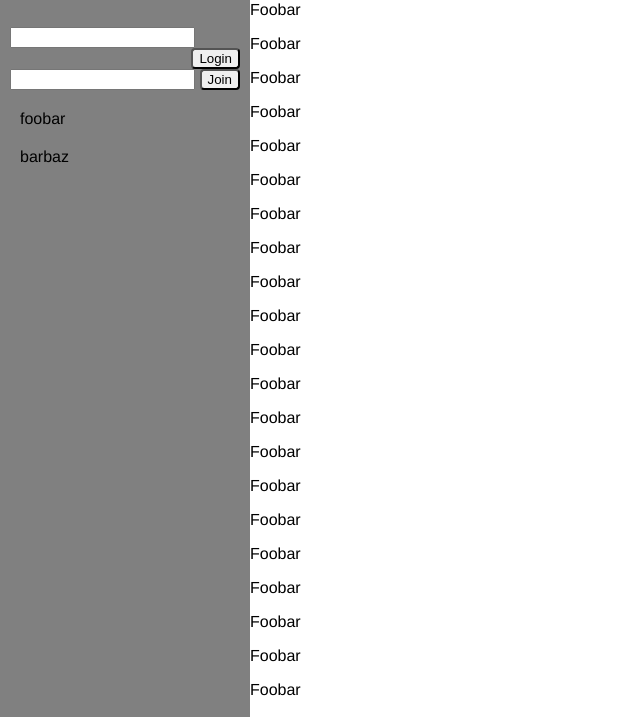
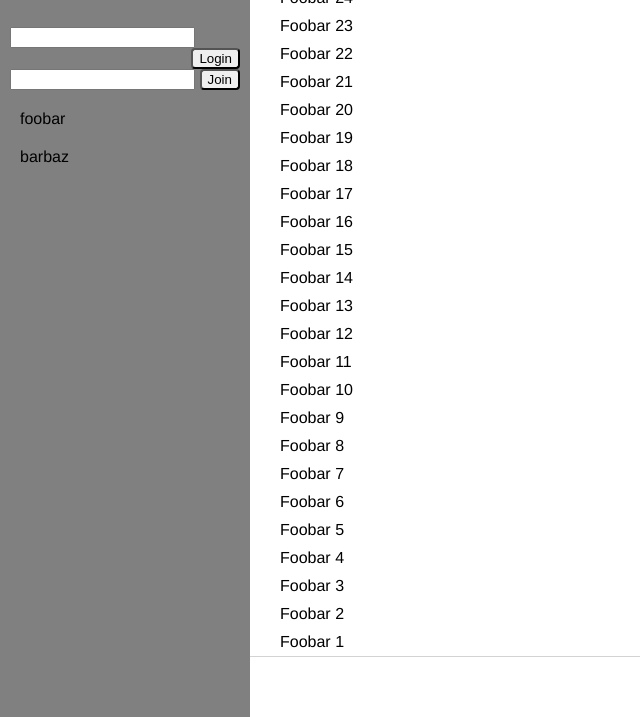
Before and after one commit to ehohenstein/flack, a plain HTML site: page client/static/index.html in a window 1280 px wide. Shown: the part 83-800 px from the top of the page, without its empty margins (0-640 px from the left). Drawn offline with Linux system fonts and the light colour scheme.

Commit message:
layout and style of html chat client mostly done

```diff
--- a/client/static/index.html
+++ b/client/static/index.html
@@ -22,21 +22,14 @@ body {
     display: none;
 }
 
-.wrapper {
-    margin-left: 250px;
-    height: 100%;
-}
-
 .room-list-container, .content {
     height: 100%;
     overflow: auto;
-    float: left;
 }
 
 .room-list-container {
     float: left;
     width: 250px;
-    margin-left: -250px;
     background: grey;
 }
 
@@ -66,16 +59,45 @@ body {
 
 .room-list-container .list-item.room {
     padding-left: 20px;
+    user-select: none;
 }
-
+.root-list-container .list-item.room.selected {
+    background-color: black;
+    font-weight: bold;
+}
 .room-list-container .list-item.room:hover {
     background-color: darkgrey;
     cursor: pointer;
 }
+.root-list-container .list-item.room.selected:hover {
+    background-color: grey;
+}
 
 .content {
+    width: calc(100% - 250px);
+    float: right;
+}
+
+.content-messages {
+    padding: 0px 30px 0px 30px;
+    height: calc(100% - 61px);
+    overflow-y: auto;
+    display: flex;
+    flex-direction: column-reverse;
+}
+
+.content-messages p {
+    margin: 5px 0px 5px 0px;
+}
+
+.content-chatbox {
+    background-color: white;
+    overflow: hidden;
+    position: fixed;
+    bottom: 0;
+    height: 60px;
     width: 100%;
-    float: right;
+    border-top: 1px solid lightgrey;
 }
 
 </style>
@@ -83,7 +105,6 @@ body {
 
 <body>
 
-<div class="wrapper">
 <div class="room-list-container">
   <div class="title">
     <h1>Flack</h1>
@@ -100,82 +121,85 @@ body {
     <div class="list-item join">
       <input type="text" /><button type="button">Join</button/>
     </div>
-    <div class="list-item room">foobar</div>
+    <div class="list-item room selected">foobar</div>
     <div class="list-item room">barbaz</div>
   </div>
 </div>
 <div class="content">
-<p>Foobar</p>
-<p>Foobar</p>
-<p>Foobar</p>
-<p>Foobar</p>
-<p>Foobar</p>
-<p>Foobar</p>
-<p>Foobar</p>
-<p>Foobar</p>
-<p>Foobar</p>
-<p>Foobar</p>
-<p>Foobar</p>
-<p>Foobar</p>
-<p>Foobar</p>
-<p>Foobar</p>
-<p>Foobar</p>
-<p>Foobar</p>
-<p>Foobar</p>
-<p>Foobar</p>
-<p>Foobar</p>
-<p>Foobar</p>
-<p>Foobar</p>
-<p>Foobar</p>
-<p>Foobar</p>
-<p>Foobar</p>
-<p>Foobar</p>
-<p>Foobar</p>
-<p>Foobar</p>
-<p>Foobar</p>
-<p>Foobar</p>
-<p>Foobar</p>
-<p>Foobar</p>
-<p>Foobar</p>
-<p>Foobar</p>
-<p>Foobar</p>
-<p>Foobar</p>
-<p>Foobar</p>
-<p>Foobar</p>
-<p>Foobar</p>
-<p>Foobar</p>
-<p>Foobar</p>
-<p>Foobar</p>
-<p>Foobar</p>
-<p>Foobar</p>
-<p>Foobar</p>
-<p>Foobar</p>
-<p>Foobar</p>
-<p>Foobar</p>
-<p>Foobar</p>
-<p>Foobar</p>
-<p>Foobar</p>
-<p>Foobar</p>
-<p>Foobar</p>
-<p>Foobar</p>
-<p>Foobar</p>
-<p>Foobar</p>
-<p>Foobar</p>
-<p>Foobar</p>
-<p>Foobar</p>
-<p>Foobar</p>
-<p>Foobar</p>
-<p>Foobar</p>
-<p>Foobar</p>
-<p>Foobar</p>
-<p>Foobar</p>
-<p>Foobar</p>
-<p>Foobar</p>
-<p>Foobar</p>
-<p>Foobar</p>
-<p>Foobar</p>
-<p>Foobar</p>
-</div>
+  <div class="content-messages">
+<p>Foobar 1</p>
+<p>Foobar 2</p>
+<p>Foobar 3</p>
+<p>Foobar 4</p>
+<p>Foobar 5</p>
+<p>Foobar 6</p>
+<p>Foobar 7</p>
+<p>Foobar 8</p>
+<p>Foobar 9</p>
+<p>Foobar 10</p>
+<p>Foobar 11</p>
+<p>Foobar 12</p>
+<p>Foobar 13</p>
+<p>Foobar 14</p>
+<p>Foobar 15</p>
+<p>Foobar 16</p>
+<p>Foobar 17</p>
+<p>Foobar 18</p>
+<p>Foobar 19</p>
+<p>Foobar 20</p>
+<p>Foobar 21</p>
+<p>Foobar 22</p>
+<p>Foobar 23</p>
+<p>Foobar 24</p>
+<p>Foobar 25</p>
+<p>Foobar 26</p>
+<p>Foobar 27</p>
+<p>Foobar 28</p>
+<p>Foobar 29</p>
+<p>Foobar 30</p>
+<p>Foobar 31</p>
+<p>Foobar 32</p>
+<p>Foobar 33</p>
+<p>Foobar 34</p>
+<p>Foobar 35</p>
+<p>Foobar 36</p>
+<p>Foobar 37</p>
+<p>Foobar 38</p>
+<p>Foobar 39</p>
+<p>Foobar 40</p>
+<p>Foobar 41</p>
+<p>Foobar 42</p>
+<p>Foobar 43</p>
+<p>Foobar 44</p>
+<p>Foobar 45</p>
+<p>Foobar 46</p>
+<p>Foobar 47</p>
+<p>Foobar 48</p>
+<p>Foobar 49</p>
+<p>Foobar 50</p>
+<p>Foobar 51</p>
+<p>Foobar 52</p>
+<p>Foobar 53</p>
+<p>Foobar 54</p>
+<p>Foobar 55</p>
+<p>Foobar 56</p>
+<p>Foobar 57</p>
+<p>Foobar 58</p>
+<p>Foobar 59</p>
+<p>Foobar 60</p>
+<p>Foobar 61</p>
+<p>Foobar 62</p>
+<p>Foobar 63</p>
+<p>Foobar 64</p>
+<p>Foobar 65</p>
+<p>Foobar 66</p>
+<p>Foobar 67</p>
+<p>Foobar 68</p>
+<p>Foobar 69</p>
+<p>Foobar 70</p>
+  </div>
+  <div class="content-chatbox">
+  </div>
 </div>
 
 </body>
```
